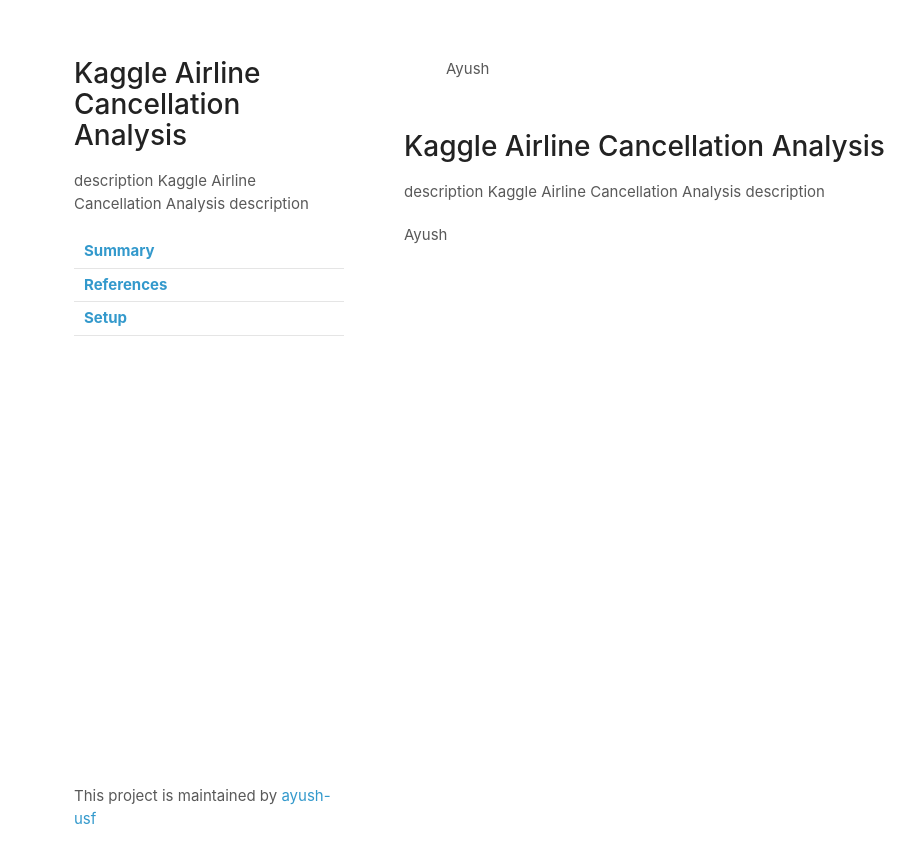
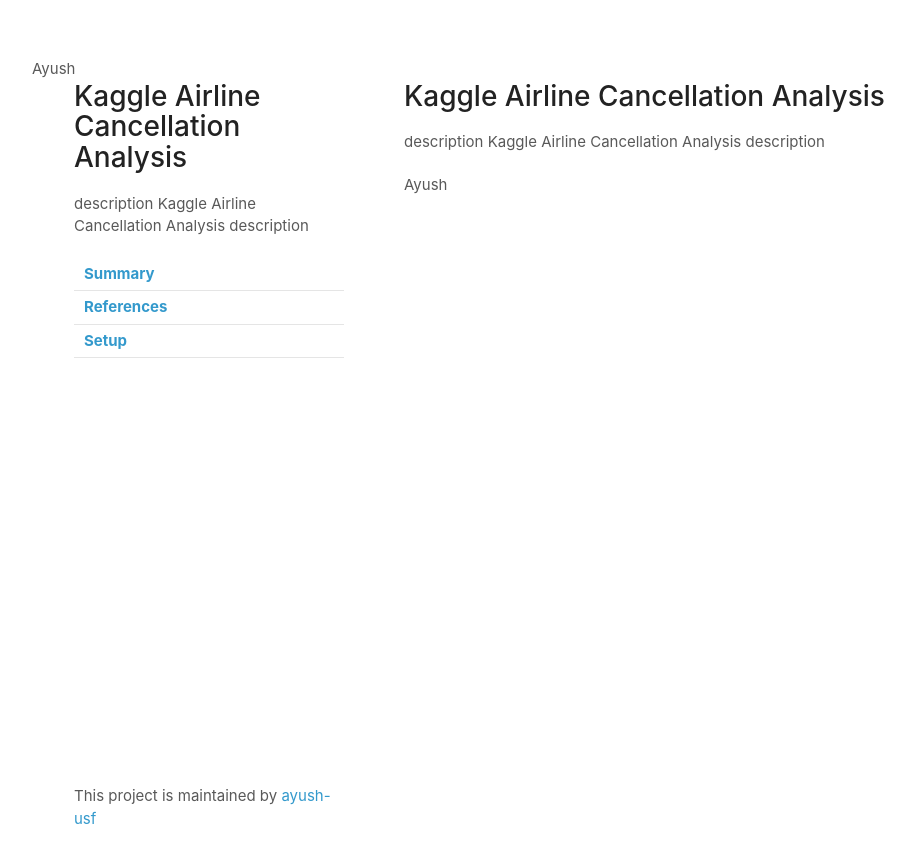
Before and after one commit to ayush-usf/Kaggle-Airline-Data-Analysis, a Jekyll site: the page built from index.md, in a window 1280 px wide. Shown: the top 863 px of the page, without its empty margins (26-941 px from the left). Built offline with Jekyll 4.4.1, drawn with Linux system fonts in a browser that asks for light colours; our own code applies the rules of GitHub Pages for plain Markdown files.

Commit message:
Update default.html

```diff
--- a/_layouts/default.html
+++ b/_layouts/default.html
@@ -10,9 +10,9 @@
     <meta name="viewport" content="width=device-width">
   </head>
   <body>
-    <section class="header">
+    <div class="header" style="width: 100%">
       Ayush
-    </section>
+    </div>
     <div class="wrapper">
       <header>
         <h1>{{ site.title | default: site.github.repository_name }}</h1>
```
